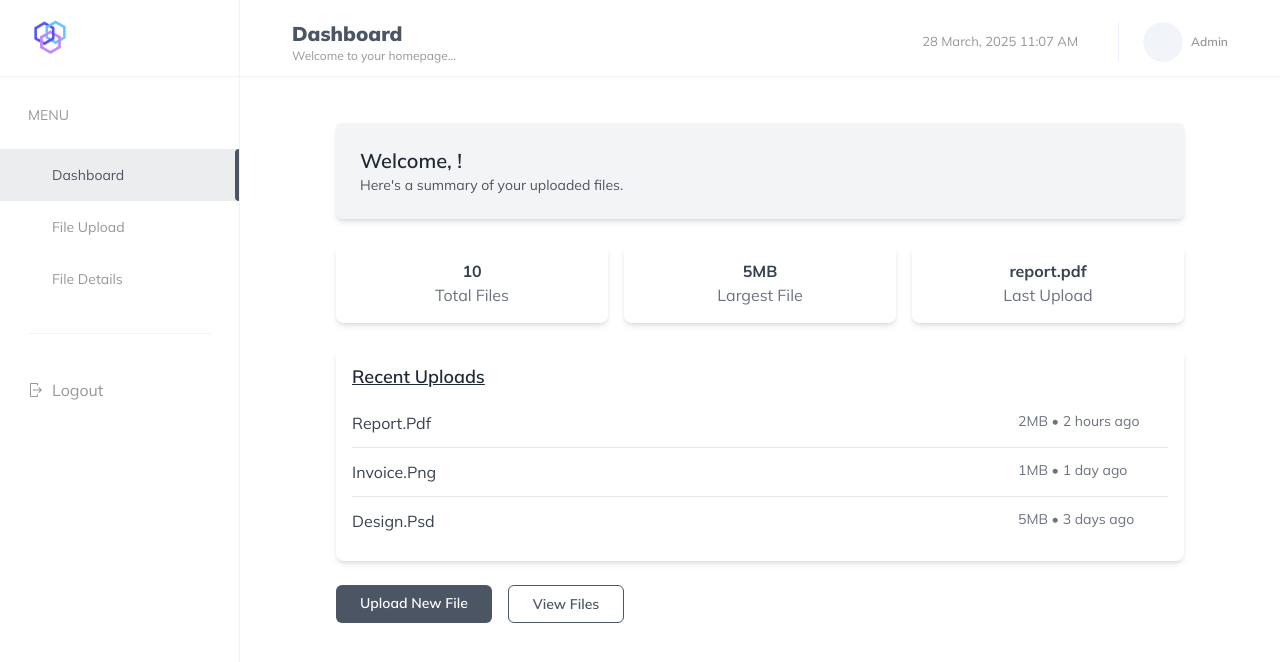
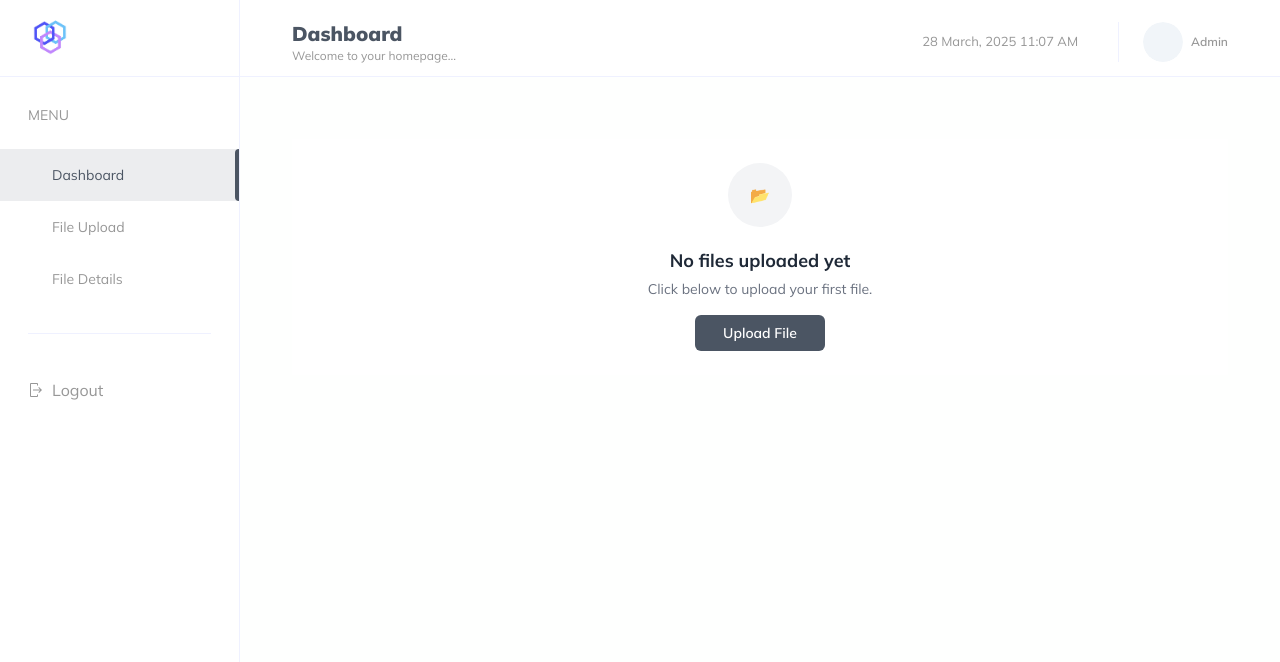
Before and after one commit to Tobbs101/credrails-task, a React (Vite) app: page /dashboard/overview in a window 1280 px wide. Shown: the top 662 px of the page. Built offline with nearby package versions, Linux system fonts and the light colour scheme; some icons are missing.

Commit message:
updated dashboard page

```diff
--- a/src/layouts/app/side-bar.tsx
+++ b/src/layouts/app/side-bar.tsx
@@ -54,7 +54,7 @@ const SideBar = () => {
           <Icon
             icon={sidebarOpen ? "mingcute:close-line" : "ci:menu-duo-lg"}
             width={28}
-            color="#40196D"
+            color="#4b5563"
           />
         </button>
       </header>
--- a/src/lib/utils.ts
+++ b/src/lib/utils.ts
@@ -45,3 +45,16 @@ export const trimMessage = (message: string, maxLength: number) => {
   }
   return `${message.slice(0, maxLength)}...`;
 };
+
+export const formatFileSize = (sizeInBytes: number): string => {
+  if (!sizeInBytes) return "";
+  if (sizeInBytes < 1024) {
+    return `${sizeInBytes} B`;
+  } else if (sizeInBytes < 1024 * 1024) {
+    return `${(sizeInBytes / 1024).toFixed(2)} KB`;
+  } else if (sizeInBytes < 1024 * 1024 * 1024) {
+    return `${(sizeInBytes / (1024 * 1024)).toFixed(2)} MB`;
+  } else {
+    return `${(sizeInBytes / (1024 * 1024 * 1024)).toFixed(2)} GB`;
+  }
+};
--- a/src/pages/overview/components/dashboard-details.tsx
+++ b/src/pages/overview/components/dashboard-details.tsx
@@ -1,47 +1,59 @@
 import useUsers from "@/hooks/use-users";
 import { Link } from "react-router-dom";
+import moment from "moment";
+import { formatFileSize } from "@/lib/utils";
 
 const DashboardDetails = ({ data }: { data: any[] }) => {
   const { currentUser } = useUsers();
+
+  const largestFile = data.reduce((max, file) =>
+    file.file.size > max.file.size ? file : max
+  );
+
+  const latestFile = data.reduce((latest, file) =>
+    new Date(file.dateUploaded) > new Date(latest.dateUploaded) ? file : latest
+  );
+
   return (
     <div className="p-6 max-w-4xl mx-auto">
       {/* Welcome Section */}
       <div className="bg-gray-100 p-6 rounded-md shadow-md">
-        <h1 className="text-xl font-semibold text-gray-800">
+        <h1 className="text-lgs font-semibold text-gray-800">
           Welcome, {currentUser.firstName} {currentUser.lastName}!
         </h1>
-        <p className="text-gray-600 text-sm">
+        <p className="text-gray-600 text-xs font-medium">
           Here's a summary of your uploaded files.
         </p>
       </div>
 
       {/* Stats Section */}
-      <div className="grid grid-cols-3 gap-4 mt-6">
+      <div className="grid grid-cols-1 sm:grid-cols-3 gap-4 mt-6">
         <div className="bg-white p-4 rounded-lg shadow-md text-center">
-          <p className="font-bold text-gray-700">10</p>
-          <p className="text-gray-500">Total Files</p>
+          <p className="font-bold text-gray-700">{data?.length}</p>
+          <p className="text-gray-500 text-sm font-medium">Total Files</p>
         </div>
         <div className="bg-white p-4 rounded-lg shadow-md text-center">
-          <p className="font-bold text-gray-700">5MB</p>
-          <p className="text-gray-500">Largest File</p>
+          <p className="font-bold text-gray-700">
+            {formatFileSize(largestFile?.file?.size)}
+          </p>
+          <p className="text-gray-500 text-sm font-medium">Largest File</p>
         </div>
         <div className="bg-white p-4 rounded-lg shadow-md text-center">
-          <p className="font-bold text-gray-700">report.pdf</p>
-          <p className="text-gray-500">Last Upload</p>
+          <p className="font-bold text-gray-700">{latestFile?.file?.name}</p>
+          <p className="text-gray-500 text-sm font-medium">Last Upload</p>
         </div>
       </div>
 
       {/* Recent Uploads Section */}
       <div className="mt-6 bg-white p-4 rounded-lg shadow-md">
-        <h2 className="text-lg font-semibold text-gray-800 underline">
-          Recent Uploads
-        </h2>
+        <h2 className="text-sm font-semibold text-gray-800">Recent Uploads</h2>
         <ul className="mt-2 divide-y divide-gray-200">
-          {data?.map((file, index) => (
+          {data?.map((item, index) => (
             <li key={index} className="py-3 flex justify-between text-gray-700">
-              <span className="capitalize">{file.name}</span>
-              <span className="text-sm text-gray-500 min-w-[150px]">
-                {file.size} • {file.date}
+              <span className="text-sm font-medium">{item?.file.name}</span>
+              <span className="text-xs text-gray-500 ">
+                {formatFileSize(item?.file.size)} •{" "}
+                {moment(item?.dateUploaded).format("YYYY-MM-DD")}
               </span>
             </li>
           ))}
--- a/src/pages/overview/index.tsx
+++ b/src/pages/overview/index.tsx
@@ -1,13 +1,12 @@
 import PageLayout from "@/layouts/app/page-layout";
 import DashboardDetails from "./components/dashboard-details";
 import EmptyState from "./components/empty-state";
+import useFiles from "@/hooks/use-files";
 
 const Upload = () => {
-  const recentUploads = [
-    { name: "report.pdf", size: "2MB", date: "2 hours ago" },
-    { name: "invoice.png", size: "1MB", date: "1 day ago" },
-    { name: "design.psd", size: "5MB", date: "3 days ago" },
-  ];
+  const { storedFiles } = useFiles();
+
+  console.log(storedFiles);
 
   return (
     <div className="Details h-full bg-[#fefffe]">
@@ -15,8 +14,8 @@ const Upload = () => {
         pageTitle="Dashboard"
         pageDescription="Welcome to your homepage..."
       >
-        {recentUploads?.length ? (
-          <DashboardDetails data={recentUploads} />
+        {storedFiles?.length ? (
+          <DashboardDetails data={storedFiles} />
         ) : (
           <EmptyState />
         )}
--- a/src/pages/upload/components/file-upload.tsx
+++ b/src/pages/upload/components/file-upload.tsx
@@ -257,14 +257,14 @@ const FileUpload = () => {
         show: true,
         title: "Success",
         info: response as string,
-        primaryBtnLabel: "Proceed",
+        primaryBtnLabel: "Dismiss",
       });
     } catch (error) {
       setFailureModal({
         show: true,
         title: "Error",
         info: error as string,
-        primaryBtnLabel: "Dismiss",
+        primaryBtnLabel: "Try again",
       });
     }
   };
```
